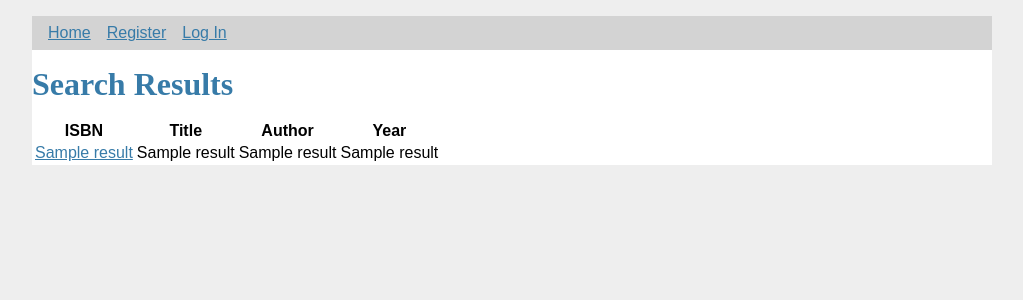
After one commit to DavidVann/cs50w, a Flask app: template project1/templates/search.html in a window 1280 px wide. The commit adds this page. Shown: the top 300 px of the page, without its empty margins (128-1151 px from the left). Run offline with Flask 2, Linux system fonts and the light colour scheme; the template is opened without the code that fills it: most values are stand-ins (such as "Sample title", 1, 10 or a date in 2020).

Commit message:
Can now search for books; reviews show up for books properly (mostly, the timestamp isn't very pretty)

```diff
--- a/project1/application.py
+++ b/project1/application.py
@@ -6,6 +6,7 @@ from sqlalchemy import create_engine
 from sqlalchemy.orm import scoped_session, sessionmaker
 
 from werkzeug.security import check_password_hash, generate_password_hash
+
 
 app = Flask(__name__)
 
@@ -21,6 +22,17 @@ Session(app)
 # Set up database
 engine = create_engine(os.getenv("DATABASE_URL"))
 db = scoped_session(sessionmaker(bind=engine))
+
+
+# Helper functions
+def get_reviews(book_id):
+    reviews = db.execute(
+        'SELECT  username, review_score, review_text, time, book_id FROM users JOIN reviews \
+        ON reviews.user_id = users.id WHERE book_id=:book_id',
+        {"book_id":book_id}
+    )
+
+    return reviews
 
 
 @app.route("/")
@@ -45,7 +57,8 @@ def register():
 
         if error is None:
             db.execute(
-                'INSERT INTO users (username, password) VALUES (:username, :password)', {"username":username, "password":generate_password_hash(password)}
+                'INSERT INTO users (username, password) VALUES (:username, :password)',
+                {"username":username, "password":generate_password_hash(password)}
             )
             db.commit()
             return redirect(url_for('login'))
@@ -74,7 +87,7 @@ def login():
             session.clear()
             session['user_id'] = user['id']
             session['username'] = user['username']
-            return redirect(url_for('search'))
+            return redirect(url_for('index'))
 
         flash(error)
 
@@ -85,5 +98,60 @@ def logout():
     session.clear()
     return redirect(url_for('index'))
 
-@app.route("/search")
+@app.route("/search", methods=('GET', 'POST'))
 def search():
+    if request.method == 'POST':
+        query = request.form['query']
+
+        query = query.title()
+        query = "%" + query + "%"
+
+        results = db.execute(
+            "SELECT * FROM books WHERE isbn LIKE :query OR title LIKE :query OR author LIKE :query",
+            {"query":query}
+        ).fetchall()
+
+    if results is None:
+        flash("No books match that description.")
+
+    return render_template('search.html', results=results)
+
+@app.route("/book/<isbn>", methods=('GET', 'POST'))
+def book_reviews(isbn):
+    book = db.execute(
+        'SELECT * FROM books WHERE isbn = :isbn',
+        {"isbn":isbn}
+    ).fetchone()
+
+    book_id = book[0]
+
+    reviews = get_reviews(book_id)
+
+    # Code for writing a new review
+    if request.method == 'POST':
+        if session.get('username') is None:
+            flash("Must be logged in to write a review.")
+        else:
+            already_reviewed = db.execute(
+                'SELECT * FROM reviews WHERE user_id = :user_id AND book_id = :book_id',
+                {"user_id":session['user_id'], "book_id":book_id}
+            ).fetchone()
+
+            if already_reviewed is not None:
+                flash("Can only review a book one time.")
+            else:
+                review_score = request.form['review_score']
+                review_text = request.form['review_text']
+
+                db.execute(
+                    'INSERT INTO reviews (user_id, book_id, review_score, review_text) \
+                    VALUES(:user_id, :book_id, :review_score, :review_text)',
+                    {"user_id":session['user_id'], "book_id":book_id, "review_score":int(review_score), "review_text":review_text}
+                )
+                db.commit()
+
+                return redirect('/book/' + isbn)
+
+
+
+    return render_template('book.html', book=book, reviews=reviews)
--- a/project1/templates/layout.html
+++ b/project1/templates/layout.html
@@ -6,6 +6,7 @@
     </head>
     <nav>
         <ul>
+                <li><a href="{{ url_for('index') }}">Home</a></li>
             {% if session.user_id %}
                 <li><span>{{ session['username'] }}</span></li>
                 <li><a href="{{ url_for('logout') }}">Log Out</a></li>
--- /dev/null
+++ b/project1/templates/search.html
@@ -0,0 +1,32 @@
+{% extends "layout.html" %}
+
+{% block title %}
+	{% block heading %}
+		Search Results
+	{% endblock %}
+{% endblock %}
+
+{% block body %}
+	<table>
+		<tr>
+			<th scope="col">ISBN</th>
+			<th scope="col">Title</th>
+			<th scope="col">Author</th>
+			<th scope="col">Year</th>
+		</tr>
+		{% for result in results %}
+		<tr>
+			{% for i in range(1, 5) %}
+				{% if i == 1 %}
+					<td><a href="/book/{{ result[i] }}">{{ result[i] }}</a></td>
+				{% else %}
+					<td>{{ result[i] }}</td>
+				{% endif %}
+			{% endfor %}
+		</tr>
+		{% endfor %}
+
+	</table>
+
+
+{% endblock %}
```
Also changed, not shown: project1/templates/book.html (added, +27 -0 lines), project1/templates/index.html (+5 -4 lines), 3 other files.
